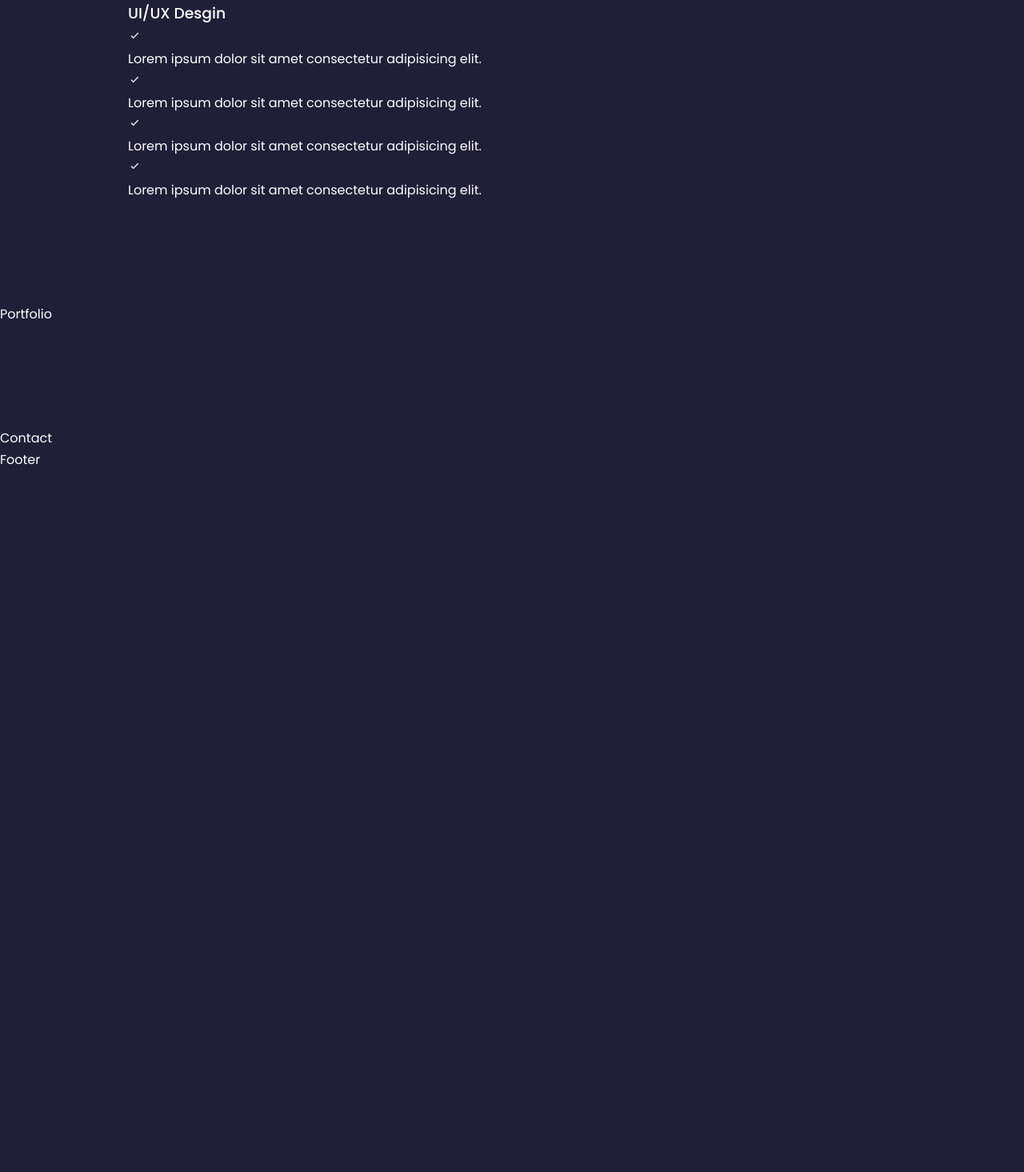
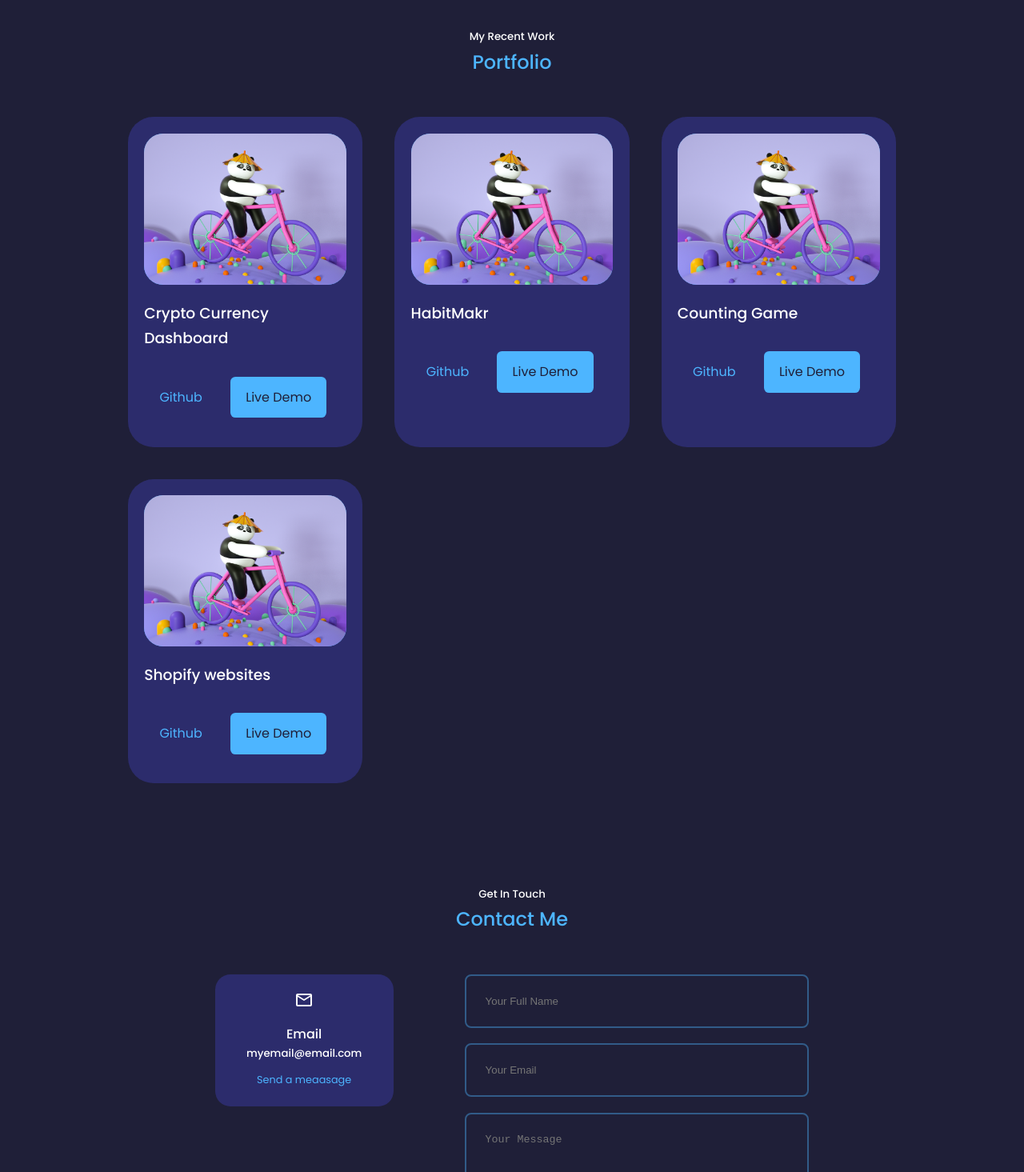
Before and after one commit to crystalz411/my-portfolio, a React (Create React App) app: page / in a window 1280 px wide. Shown: the part 2725-4190 px from the top of the page at 80% size. Before the commit the page ends 3313 px from the top, so only its background shows below. Built offline with nearby package versions, Linux system fonts and the light colour scheme.

Commit message:
portfolio created

```diff
--- a/package.json
+++ b/package.json
@@ -10,6 +10,7 @@
     "@types/node": "^16.7.13",
     "@types/react": "^17.0.20",
     "@types/react-dom": "^17.0.9",
+    "emailjs-com": "^3.2.0",
     "react": "^18.0.0",
     "react-dom": "^18.0.0",
     "react-icons": "^4.3.1",
--- a/src/components/contact/contact.css
+++ b/src/components/contact/contact.css
@@ -0,0 +1,67 @@
+.container.contact_container {
+    width: 58%;
+    display: grid;
+    grid-template-columns: 30% 58%;
+    gap: 12%;
+}
+
+.contact_options {
+    display: flex;
+    flex-direction: column;
+    gap: 1.2rem;
+}
+
+.contact_option {
+    background: var(--color-bg-varient);
+    padding: 1.2rem;
+    border-radius: 1.2rem;
+    text-align: center;
+    border: 1px solid transparent;
+    transition: var(--transition);
+}
+
+.contact_option:hover {
+    background: transparent;
+    border-color: var(--color-bg-varient);
+}
+
+.contact_option-icon {
+    font-size: 1.5rem;
+    margin-bottom: 0.5rem;
+}
+.contact_option a {
+    margin-top: 0.7rem;
+    display: inline-block;
+    font-size: 0.8rem;
+}
+
+form {
+    display: flex;
+    flex-direction: column;
+    gap: 1.2rem;
+}
+
+input, textarea {
+    width: 100%;
+    padding: 1.5rem;
+    border-radius: 0.5rem;
+    background: transparent;
+    border: 2px solid var(--color-primary-varient);
+    resize: none;
+    color: var(--color-white);
+}
+
+/* =========== MEDIA QUERIES(MEDIUM DEVICES) ============ */
+@media screen and (max-width: 1024px) {
+    .container.contact_container {
+        grid-template-columns: 1fr;
+        gap: 2rem;
+    }
+ }
+
+ /* =========== MEDIA QUERIES(SMALL DEVICES) ============ */
+ @media screen and (max-width: 600px) {
+    .container.contact_container {
+        width: var(--container-width-sm);
+    }
+ }
--- a/src/components/contact/contact.tsx
+++ b/src/components/contact/contact.tsx
@@ -1,13 +1,43 @@
-import React from 'react'
+import React, { useRef }  from 'react'
+import {MdOutlineMail} from 'react-icons/md'
+import emailjs from 'emailjs-com'
 import './contact.css'
 
 const Contact = () => {
+    const myform = useRef(null)
+
+    const sendEmail = (e: any) => {
+        e.preventDefault()
+
+        emailjs.sendForm('service_fcq8k1o', 'template_lzxmnn5', myform.current || '', 'Men7ipr1hQAJWp7EL')
+        e.target.reset()
+    }
+
     return (
         <section id='contact'>
-            Contact
+            <h5>Get In Touch</h5>
+            <h2>Contact Me</h2>
+
+            <div className="container contact_container">
+                <div className="contact_options">
+                    <article className='contact_option'>
+                        <MdOutlineMail className='contact_option-icon'/>
+                        <h4>Email</h4>
+                        <h5>myemail@email.com</h5>
+                        <a href="mailto:some@email.com">
+                            Send a meaasage
+                        </a>
+                    </article>
+                </div>
+                <form ref={myform} onSubmit={sendEmail}>
+                    <input type="text" name='name' placeholder='Your Full Name' required />
+                    <input type="email" name='email' placeholder='Your Email' required />
+                    <textarea name='message' id='' rows={7} placeholder='Your Message' required></textarea>
+                    <button type='submit' className='btn btn-primary'>Send Message</button>
+                </form>
+            </div>
         </section>
     )
-
 }
 
 export default Contact
--- a/src/components/portfolio/portfolio.css
+++ b/src/components/portfolio/portfolio.css
@@ -0,0 +1,51 @@
+.portfolio_container {
+    display: grid;
+    grid-template-columns: repeat(3, 1fr);
+    gap: 2.5rem;
+}
+
+.portfolio_item {
+    background: var(--color-bg-varient);
+    padding: 1.2rem;
+    border-radius: 2rem;
+    border: 1px solid transparent;
+    transition: var(--transition);
+}
+
+.portfolio_item:hover {
+    border-color: var(--color-primary-varient);
+    background: transparent;
+}
+
+.portfolio_item-image {
+    border-radius: 1.5rem;
+    overflow: hidden;
+}
+
+.portfolio_item h3 {
+    margin: 1.2rem 0 2rem;
+}
+
+.portfolio_item-cta {
+    display: flex;
+    gap: 1rem;
+    margin-bottom: 1rem;
+}
+
+
+/* =========== MEDIA QUERIES(MEDIUM DEVICES) ============ */
+@media screen and (max-width: 1024px) {
+   .portfolio_container {
+       grid-template-columns: 1fr 1fr;
+       gap: 1.2rem;
+   }
+}
+
+/* =========== MEDIA QUERIES(SMALL DEVICES) ============ */
+@media screen and (max-width: 600px) {
+    .portfolio_container {
+        grid-template-columns: 1fr;
+        gap: 1rem;
+    }
+
+}
--- a/src/components/portfolio/portfolio.tsx
+++ b/src/components/portfolio/portfolio.tsx
@@ -1,10 +1,70 @@
 import React from 'react'
 import './portfolio.css'
+import IMG1 from '../../assets/portfolio.jpg'
+
+const data = [
+    {
+        id: 1,
+        image: IMG1,
+        title: 'Crypto Currency Dashboard',
+        github: 'https://github.com',
+        demo: 'https://github.com',
+    },
+    {
+        id: 2,
+        image: IMG1,
+        title: 'HabitMakr',
+        github: 'https://github.com',
+        demo: 'https://github.com',
+    },
+    {
+        id: 3,
+        image: IMG1,
+        title: 'Counting Game',
+        github: 'https://github.com',
+        demo: 'https://github.com',
+    },
+    {
+        id: 4,
+        image: IMG1,
+        title: 'Shopify websites',
+        github: 'https://github.com',
+        demo: 'https://github.com',
+    }
+ ]
+
 
 const Portfolio = () => {
     return (
         <section id='portfolio'>
-            Portfolio
+            <h5>My Recent Work</h5>
+            <h2>Portfolio</h2>
+
+            <div className="container portfolio_container">
+               {
+                   data.map(({id, image, title, github, demo}) => {
+                       return (
+                        <article key={id} className='portfolio_item'>
+                            <div className="portfolio_item-image">
+                                <img src={image} alt={title} />
+                            </div>
+                            <h3>{title}</h3>
+                            <div className='portfolio_item-cta'>
+                                <a href={github} className='btn'>Github</a>
+                                <a
+                                href={demo}
+                                className='btn btn-primary'
+                                target='_blank' rel="noreferrer">
+                                    Live Demo
+                                </a>
+                            </div>
+                        </article>
+                       )
+
+                   })
+               }
+            </div>
+
         </section>
     )
 
--- a/src/components/services/services.css
+++ b/src/components/services/services.css
@@ -0,0 +1,68 @@
+.services_container {
+    display: grid;
+    grid-template-columns: repeat(3, 1fr);
+    gap: 3rem;
+}
+
+.service {
+    background: var(--color-bg-varient);
+    border-radius: 0 0 2rem 2rem;
+    border: 1px solid var(--color-primary);
+    height: fit-content;
+    transition:  var(--transition);
+    cursor: default;
+}
+
+.service_head {
+    background: var(--color-primary);
+    padding: 2rem;
+    border-radius: 0 0 2rem 2rem;
+    box-shadow: 0 2rem 1rem rgba(0, 0, 0, 0.1);
+}
+
+.service_head h3 {
+    color: var(--color-bg);
+    font-size: 1rem;
+    text-align: center;
+}
+
+.service_list {
+    padding: 2rem;
+}
+
+.service_list li {
+    display: flex;
+    gap: 1rem;
+    margin-bottom: 0.8rem;
+}
+
+.service_list-icon {
+    color: var(--color-primary);
+    margin-top: 2px;
+}
+
+.service_list p {
+    font-size: 0.9rem;
+}
+
+
+/* =========== MEDIA QUERIES(MEDIUM DEVICES) ============ */
+@media screen and (max-width: 1024px) {
+   .services_container {
+       grid-template-columns: 1fr 1fr;
+       gap: 2rem;
+   }
+
+   .service {
+       height: auto;
+   }
+}
+
+/* =========== MEDIA QUERIES(SMALL DEVICES) ============ */
+@media screen and (max-width: 600px) {
+
+    .services_container {
+        grid-template-columns: 1fr;
+        gap: 1.5rem;
+    }
+}
--- a/src/components/services/services.tsx
+++ b/src/components/services/services.tsx
@@ -1,5 +1,6 @@
 import React from 'react'
 import {BiCheck} from 'react-icons/bi'
+import './services.css'
 
 const Services = () => {
   return (
@@ -41,7 +42,7 @@ const Services = () => {
         {/* end of UX */}
         <article className='service'>
           <div className="service_head">
-            <h3>UI/UX Desgin</h3>
+            <h3>WEB DEVELOPMENT</h3>
         </div>
 
         <ul className='service_list'>
@@ -71,7 +72,7 @@ const Services = () => {
         </article>
         {/* end of UX */}<article className='service'>
           <div className="service_head">
-            <h3>UI/UX Desgin</h3>
+            <h3>CONTENT CREATION</h3>
         </div>
 
         <ul className='service_list'>
```
Also changed, not shown: src/assets/portfolio.jpg (added), 1 other file (tests, documents, lock files or other folders).
